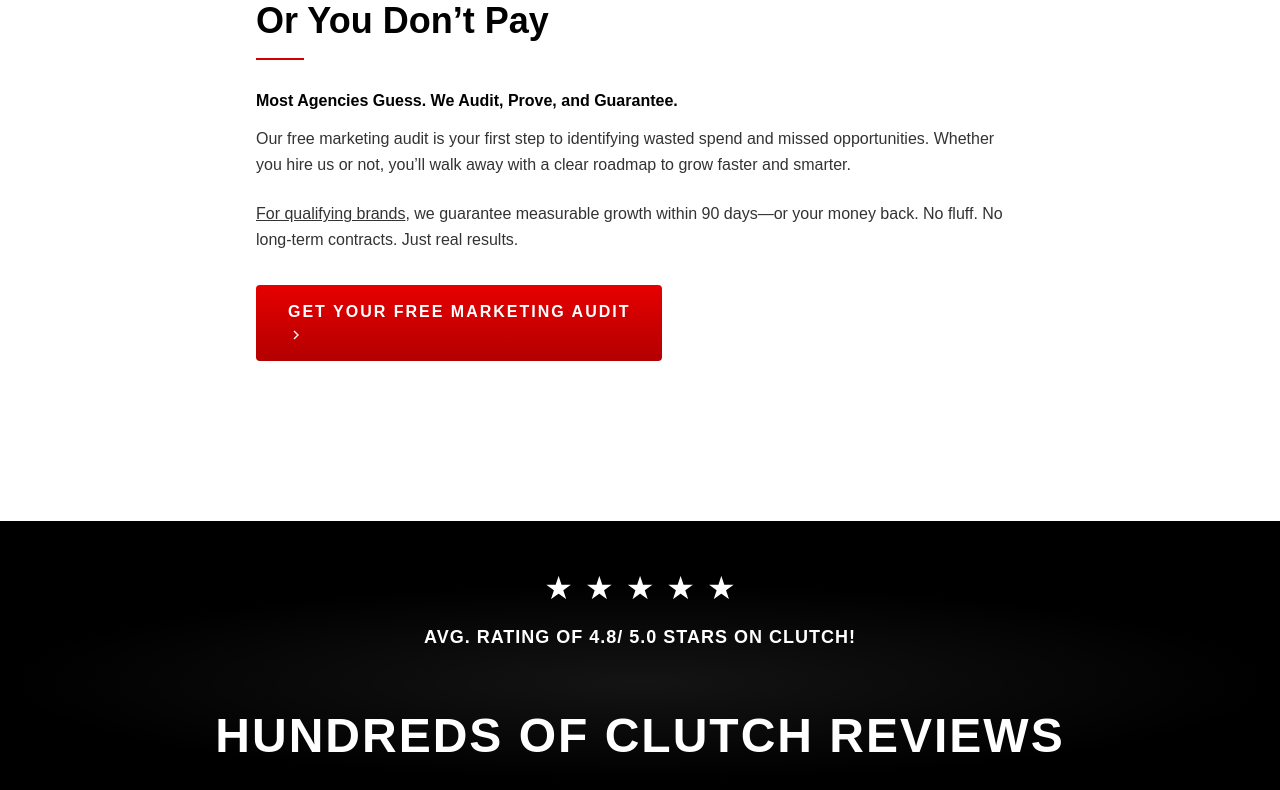
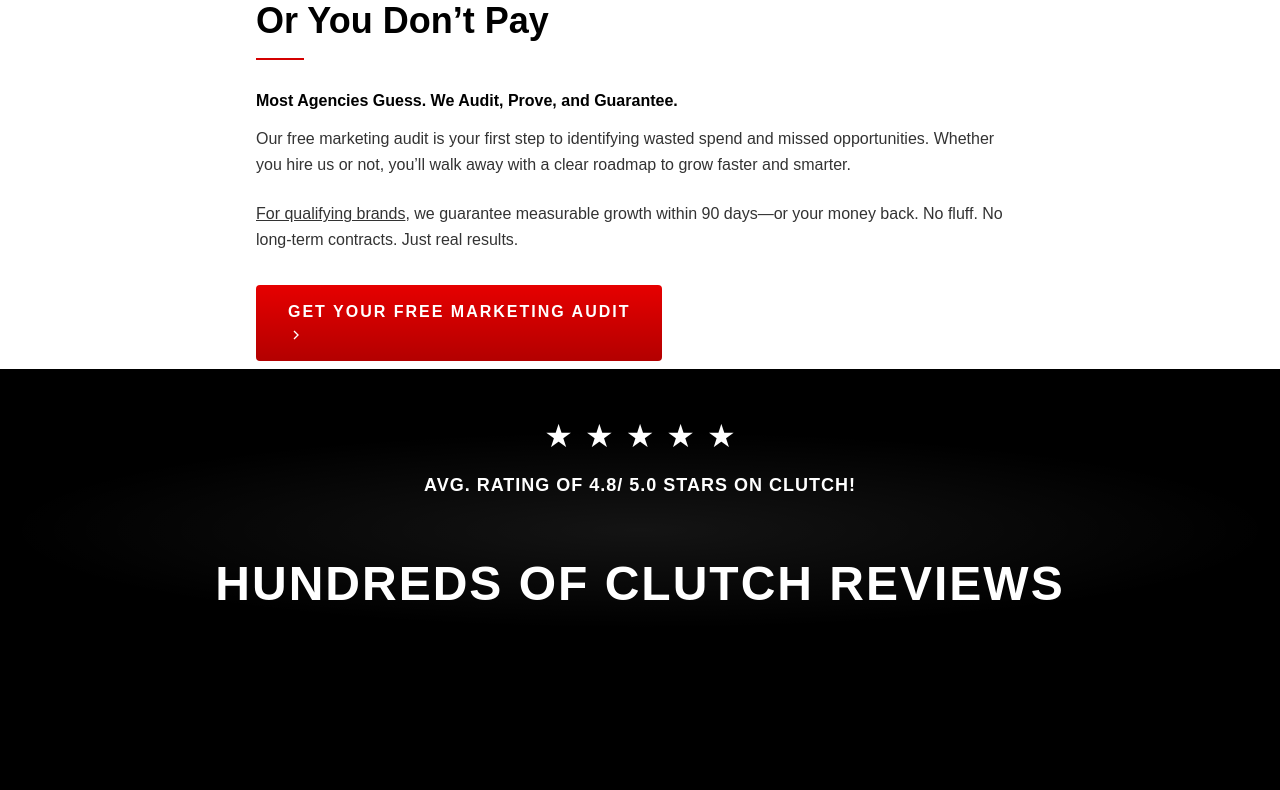
Before and after one commit to Molly256/disruptivewebsite, a Next.js app: page / in a window 1280 px wide. Shown: the part 5647-6437 px from the top of the page. After the commit the page ends 6338 px from the top, so only its background shows below. Built offline with nearby package versions, Linux system fonts and the light colour scheme.

Commit message:
Fix gap: reduce white section bottom padding and remove Clutch section top margin

```diff
--- a/app/page.js
+++ b/app/page.js
@@ -515,7 +515,7 @@ export default function Home() {
       </section>
 
       {/* Risk-Free Guarantee Section - Image 1 style: gradient button, 2-line heading, RISK-FREE red bold + GUARANTEE black normal */}
-      <section style={{ background: '#fff', padding: '80px 24px' }}>
+      <section style={{ background: '#fff', padding: '80px 24px 8px 24px' }}>
         <div style={{ maxWidth: '768px', margin: '0 auto' }}>
 
           {/* Header: RISK-FREE red bold, GUARANTEE black normal */}
@@ -590,7 +590,7 @@ export default function Home() {
         color: '#fff',
         position: 'relative',
         overflow: 'hidden',
-        marginTop: '80px'
+        marginTop: '0'
       }}>
         {/* Subtle curved white line graphic */}
         <div style={{
```
